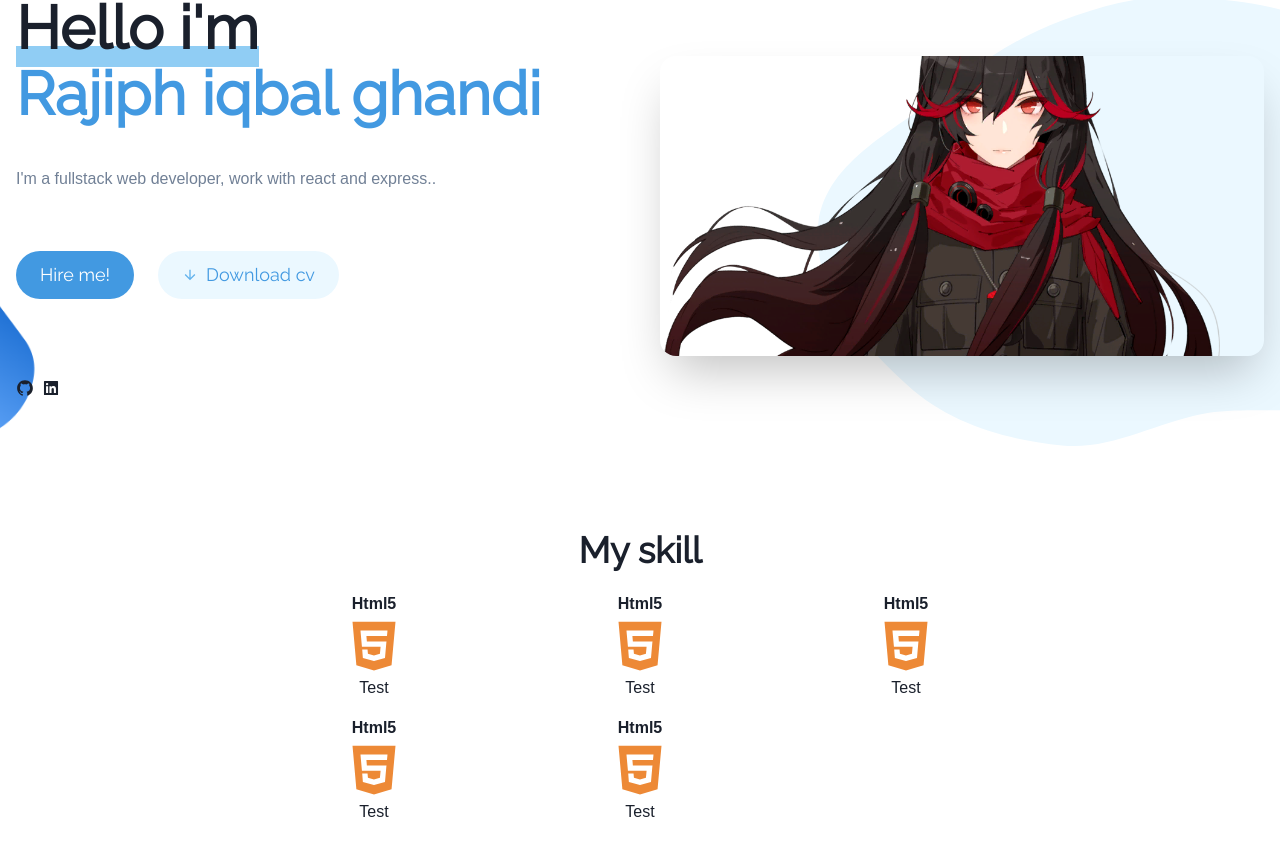
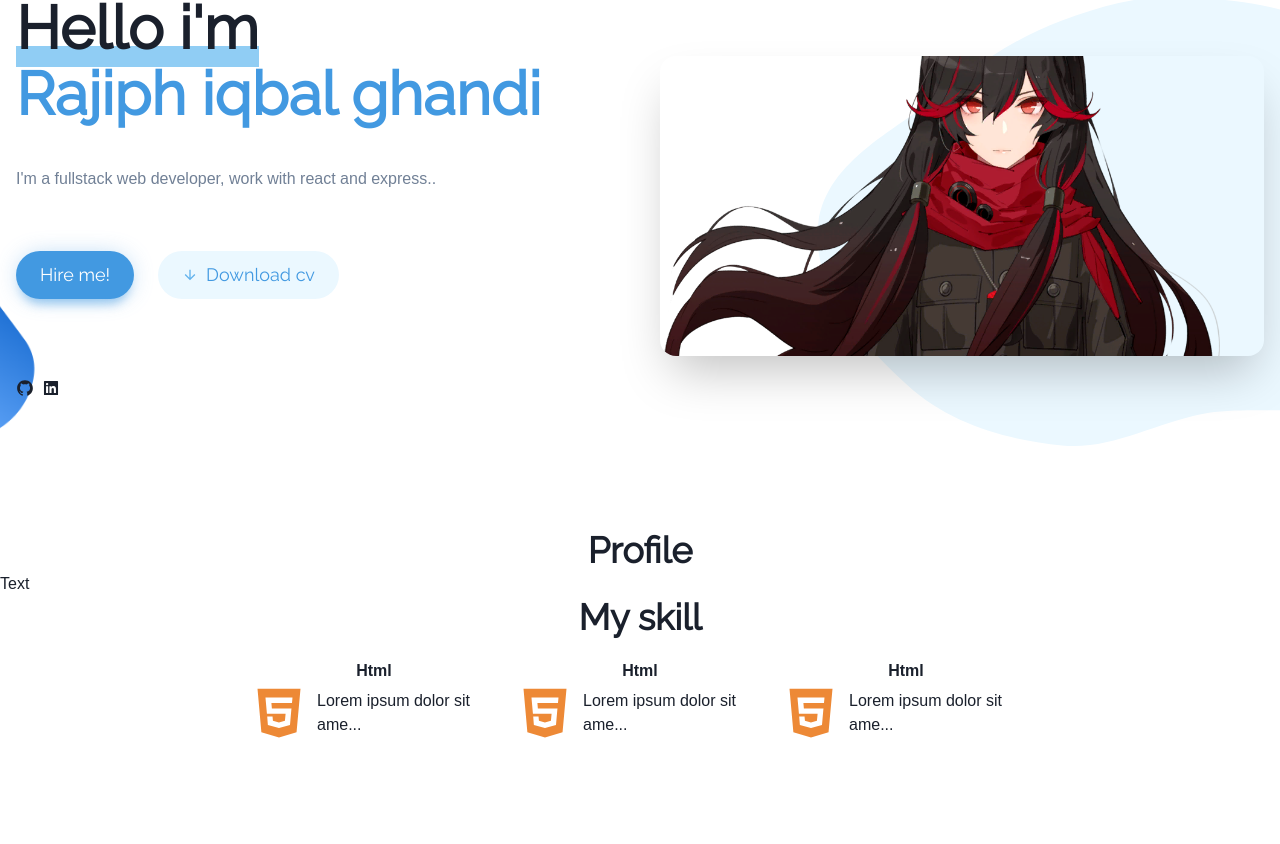
Before and after one commit to felixa1243/portofolio-pages, a React (Vite) app: page / in a window 1280 px wide. Shown: the part 181-1025 px from the top of the page. After the commit the page ends 944 px from the top, so only its background shows below. Built offline with nearby package versions, Linux system fonts and the light colour scheme.

Commit message:
refactoring app and add spinner

```diff
--- a/src/App.tsx
+++ b/src/App.tsx
@@ -4,80 +4,99 @@ import Navbar from './components/Navbar'
 import {
   Icon,
   Heading,
-  Center
+  Center,
+  Text,
+  Spinner,
+  Container,
 } from '@chakra-ui/react'
 import SkillCard from './components/SkillCard'
 import GridSection from './components/GridSection'
+import Card from './components/Card'
+import MotionProvider from './components/MotionProvider'
 import {
   AiFillHtml5
 } from 'react-icons/ai'
-import InternalLink from './components/InternalLink'
+import {
+  IconType
+} from 'react-icons'
+/**
+this is  a mock data testing
+**/
+type mySkill ={
+  title:string;
+  icon:IconType
+  description:string;
+}
+const skillList:mySkill[]=[{
+  title:'Html',
+  icon:AiFillHtml5,
+  description:'Lorem ipsum dolor sit amet, consectetur adipisicing elit. Magnam alias numquam veniam quas et minus laboriosam ipsum officia. Quibusdam cumque, a quos? Explicabo temporibus assumenda eos repudiandae. Provident, obcaecati, id.'},
+  {
+  title:'Html',
+  icon:AiFillHtml5,
+  description:'Lorem ipsum dolor sit amet, consectetur adipisicing elit. Magnam alias numquam veniam quas et minus laboriosam ipsum officia. Quibusdam cumque, a quos? Explicabo temporibus assumenda eos repudiandae. Provident, obcaecati, id.'},
+  {
+  title:'Html',
+  icon:AiFillHtml5,
+  description:'Lorem ipsum dolor sit amet, consectetur adipisicing elit. Magnam alias numquam veniam quas et minus laboriosam ipsum officia. Quibusdam cumque, a quos? Explicabo temporibus assumenda eos repudiandae. Provident, obcaecati, id.'}
+  ]
 export default function App() {
+  const [loading,setLoading]=useState(true)
   const [title,setTitle]=useState('home')
   useEffect(()=>{
   document.title='Iqbal net'+'-'+title
   },[document.title])
+  useEffect(()=>{
+  setLoading(false)
+  },[loading])
+  if(loading) return (<Container
+  minH={'100vh'}
+  color={'blue.400'}
+  mt={4}
+  centerContent
+  >
+    <Spinner/>
+    <Text>
+      Please wait...
+    </Text>
+  </Container>)
 	return (
-		<>
+		<div>
  <Navbar/>
    <Hero2/>
+     <Center width={'100%'}>
+        <Heading>
+          Profile
+        </Heading>
+     </Center>
+      <MotionProvider
+        initial={{x:'-100%'}}
+        animate={{x:0}}
+        transition={{
+          duration:1.5
+        }}>
+               Text
+      </MotionProvider>
        <Center width={'100%'}>
                   <Heading> My skill </Heading>
        </Center>
         <GridSection>
-                  <SkillCard
-                  title={'Html5'}
+
+       { skillList.map(skill=>{
+      return <SkillCard
+              title={skill.title}
               icon={
                   <Icon
-                  as={AiFillHtml5}
+                  as={skill.icon}
                   boxSize={'60px'}
                   color={'orange.400'}
-                  />}
-                  description={'Test'}
                   />
-                  <SkillCard
-                  title={'Html5'}
-                  icon={
-                  <Icon
-                  as={AiFillHtml5}
-                  boxSize={'60px'}
-                  color={'orange.400'}
-                  />}
-                  description={'Test'}
+                  }
+              description={skill.description.slice(0,25)+'...'}
                   />
-                  <SkillCard
-                  title={'Html5'}
-                  icon={
-                  <Icon
-                  as={AiFillHtml5}
-                  boxSize={'60px'}
-                  color={'orange.400'}
-                  />}
-                  description={'Test'}
-                  />
-                  <SkillCard
-                  title={'Html5'}
-                  icon={
-                  <Icon
-                  as={AiFillHtml5}
-                  boxSize={'60px'}
-                  color={'orange.400'}
-                  />}
-                  description={'Test'}
-                  />
-                  <SkillCard
-                  title={'Html5'}
-                  icon={
-                  <Icon
-                  as={AiFillHtml5}
-                  boxSize={'60px'}
-                  color={'orange.400'}
-                  />}
-                  description={'Test'}
-                  />
+       })
+       }
         </GridSection>
-
-
-		</>
+  </div>
   )
 }
--- /dev/null
+++ b/src/components/Card.tsx
@@ -0,0 +1,14 @@
+import {
+ Box,
+ BoxProps
+} from '@chakra-ui/react'
+
+interface Props extends BoxProps{
+ children:React.ReactNode
+
+}
+const Card:React.FunctionComponent<Props>=({children,...props})=>(
+<Box border={'1px solid #dedede'} borderRadius={'0.7em'}{...props}>
+  {children}
+</Box>)
+export default Card
--- a/src/components/GridSection.tsx
+++ b/src/components/GridSection.tsx
@@ -1,9 +1,9 @@
 import {
   SimpleGrid,
-  Box,
   Container,
-  Flex
+  ContainerProps
 } from '@chakra-ui/react'
+import { forwardRef } from "react"
 /*
 type Skillset={
   title:string,
@@ -39,14 +39,19 @@ const GridSection=props=>{
                 description={'Lorem ipsum dolor sit amet, consectetur adipisicing elit. Consequatur natus in vitae illum fugiat dolores corrupti quia, minus eius voluptatum cupiditate corporis magni, repudiandae assumenda? Vitae quaerat distinctio suscipit mollitia?'}
                 />
 }*/
-type Child={
-children:React.ReactNode
+interface Child extends ContainerProps{
+  children:React.ReactNode
 }
-const GridSection:React.FunctionComponent<Child> = (children)=>{
+
+const GridSection:React.FunctionComponent<Child> = ({children,...props}) => {
   return (
-    <Container maxW={'100%'} centerContent>
+     <Container
+     maxW={'100%'}
+     centerContent
+     {...props}
+     >
         <SimpleGrid columns={[2,3]} py={5} spacing='16px'>
-        {children.children}
+        {children}
        </SimpleGrid>
      </Container>
     )
--- /dev/null
+++ b/src/components/MotionProvider.tsx
@@ -0,0 +1,11 @@
+import { Container, chakra } from '@chakra-ui/react';
+import { motion, isValidMotionProp } from 'framer-motion';
+
+const MotionProvider = chakra(motion.div, {
+  /**
+   * Allow motion props and the children prop to be forwarded.
+   * All other chakra props not matching the motion props will still be forwarded.
+   */
+  shouldForwardProp: (prop) => isValidMotionProp(prop) || prop === 'children',
+});
+export default MotionProvider
--- a/src/components/Navbar.tsx
+++ b/src/components/Navbar.tsx
@@ -19,20 +19,6 @@ import {
 } from '@chakra-ui/react';
 import ExternalLink from './ExternalLink'
 import { AddIcon,MoonIcon, SunIcon } from '@chakra-ui/icons';
-const NavLink = ({ children }: { children: ReactNode }) => (
-  <Link
-    px={2}
-    py={1}
-    rounded={'md'}
-    _hover={{
-      textDecoration: 'none',
-      bg: useColorModeValue('gray.200', 'gray.700'),
-    }}
-    href={'#'}
-    >
-    {children}
-  </Link>
-);
 
 export default function Nav() {
   const { colorMode, toggleColorMode } = useColorMode();
@@ -49,7 +35,7 @@ export default function Nav() {
       zIndex={5}
       >
         <Flex h={16} alignItems={'center'} justifyContent={'space-between'}>
-      <ExternalLink
+<ExternalLink
       href={'http://localhost:5173'}
       icon={
         <Heading
--- a/src/components/PrimaryButton.tsx
+++ b/src/components/PrimaryButton.tsx
@@ -13,6 +13,9 @@ const PrimaryButton:React.FunctionComponent<Props> =(props)=>{
               px={6}
               colorScheme={'blue'}
               bg={'blue.400'}
+              boxShadow={
+              '0px 1px 25px -5px rgb(66 153 225 / 48%), 0 10px 10px -5px rgb(66 153 225 / 43%)'
+            }
               _hover={{ bg: 'blue.500' }}>
               {props.fill}
             </Button>
--- a/src/components/SkillCard.tsx
+++ b/src/components/SkillCard.tsx
@@ -1,11 +1,12 @@
 import {
   Flex,
-  Text
+  Text,
+  HStack
 } from '@chakra-ui/react'
 
 type Props={
   title:string;
-  icon:React.ReactChild;
+  icon:React.ReactNode;
   description:string;
 }
 export default function SkillCard(props:Props){
@@ -19,12 +20,12 @@ export default function SkillCard(props:Props){
       <Text fontWeight={700}>
       {props.title}
       </Text>
-
+      <HStack>
       {props.icon}
-
-      <Text fontWeight={400}>
-      {props.description}
-      </Text>
+        <Text fontWeight={400}>
+           {props.description}
+        </Text>
+      </HStack>
      </Flex>
     )
 }
```
Lines whose indentation alone changed are shown as unchanged.
